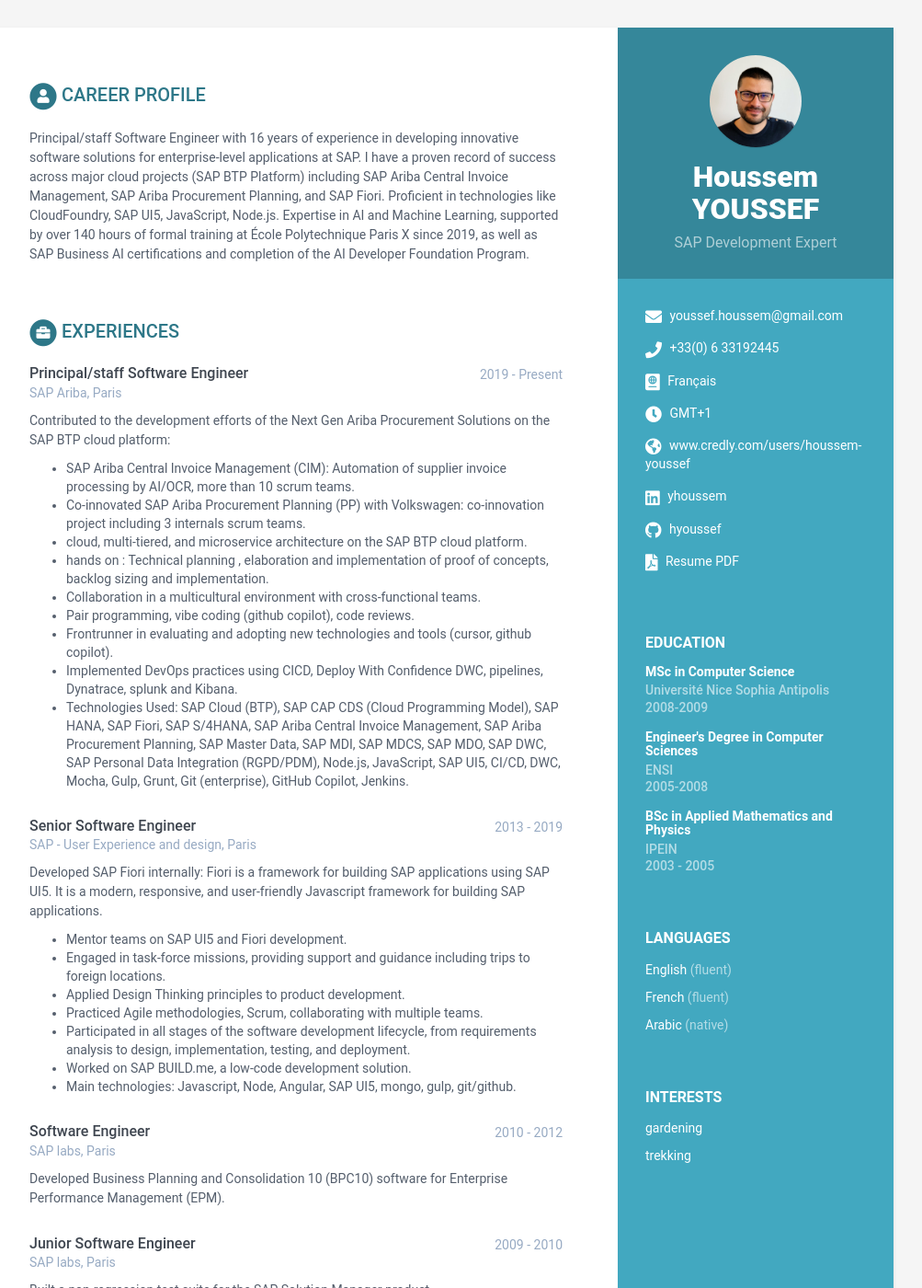
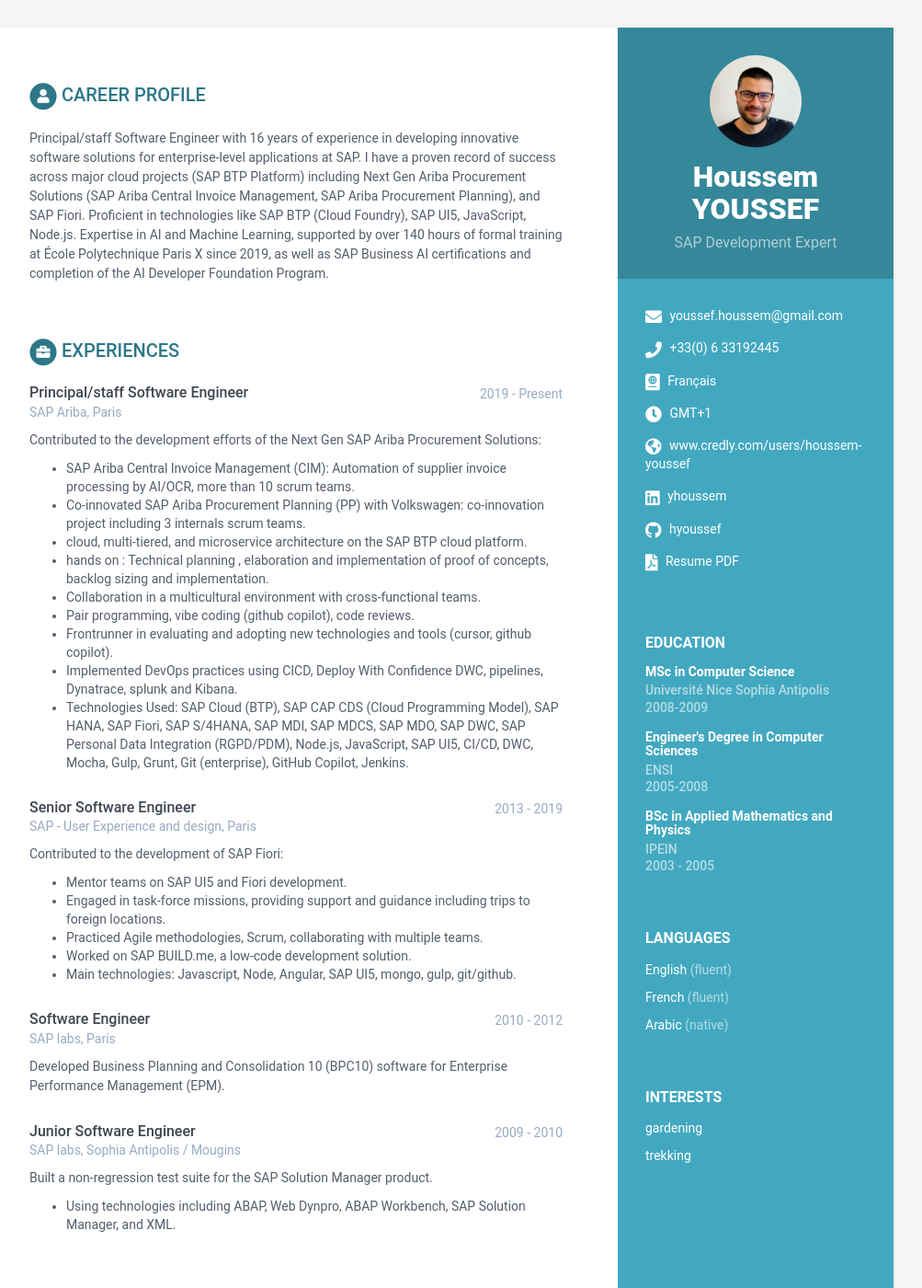
Before and after one commit to hyoussef/online-cv, a Jekyll site: the page built from index.html, in a window 1280 px wide and 1400 px high. Shown: the whole window at 92% size, without its empty margins (168-1171 px from the left). Built offline with Jekyll 4.4.1, drawn with Linux system fonts in a browser that asks for light colours; some of the changed text lies outside the part shown.

Commit message:
Refine career profile and experience sections to enhance clarity on project contributions, update company names, and improve descriptions of technologies and certifications.

```diff
--- a/_data/data.yml
+++ b/_data/data.yml
@@ -56,8 +56,8 @@ career-profile:
     title: Career Profile
     summary: |
 
-      Principal/staff Software Engineer with 16 years of experience in developing innovative software solutions for enterprise-level applications at SAP. I have a proven record of success across major cloud projects (SAP BTP Platform) including SAP Ariba Central Invoice Management, SAP Ariba Procurement Planning, and SAP Fiori.
-      Proficient in technologies like CloudFoundry, SAP UI5, JavaScript, Node.js.
+      Principal/staff Software Engineer with 16 years of experience in developing innovative software solutions for enterprise-level applications at SAP. I have a proven record of success across major cloud projects (SAP BTP Platform) including Next Gen Ariba Procurement Solutions (SAP Ariba Central Invoice Management, SAP Ariba Procurement Planning), and SAP Fiori.
+      Proficient in technologies like SAP BTP (Cloud Foundry), SAP UI5, JavaScript, Node.js.
       Expertise in AI and Machine Learning, supported by over 140 hours of formal training at École Polytechnique Paris X since 2019, as well as SAP Business AI certifications and completion of the AI Developer Foundation Program.
 
 education:
@@ -87,7 +87,7 @@ experiences:
         time: 2019 - Present
         company: SAP Ariba, Paris
         details: |
-          Contributed to the development efforts of the Next Gen Ariba Procurement Solutions on the SAP BTP cloud platform:
+          Contributed to the development efforts of the Next Gen SAP Ariba Procurement Solutions:
             - SAP Ariba Central Invoice Management (CIM): Automation of supplier invoice processing by AI/OCR, more than 10 scrum teams.
             - Co-innovated SAP Ariba Procurement Planning (PP) with Volkswagen: co-innovation project including 3 internals scrum teams.
             - cloud, multi-tiered, and microservice architecture on the SAP BTP cloud platform.
@@ -97,19 +97,16 @@ experiences:
             - Frontrunner in evaluating and adopting new technologies and tools (cursor, github copilot).
             - Implemented DevOps practices using CICD, Deploy With Confidence DWC, pipelines, Dynatrace, splunk and Kibana.
             - Technologies Used: SAP Cloud (BTP), SAP CAP CDS (Cloud Programming Model), SAP HANA, SAP
-                            Fiori, SAP S/4HANA, SAP Ariba Central Invoice Management, SAP Ariba Procurement Planning, SAP Master Data,
-                            SAP MDI, SAP MDCS, SAP MDO, SAP DWC, SAP Personal Data Integration (RGPD/PDM), Node.js, JavaScript, SAP UI5,
+                            Fiori, SAP S/4HANA, SAP MDI, SAP MDCS, SAP MDO, SAP DWC, SAP Personal Data Integration (RGPD/PDM), Node.js, JavaScript, SAP UI5,
                             CI/CD, DWC, Mocha, Gulp, Grunt, Git (enterprise), GitHub Copilot, Jenkins.
       - role: Senior Software Engineer
         time: 2013 - 2019
         company: SAP - User Experience and design, Paris
         details: |
-          Developed SAP Fiori internally: Fiori is a framework for building SAP applications using SAP UI5. It is a modern, responsive, and user-friendly Javascript framework for building SAP applications.
+          Contributed to the development of SAP Fiori:
             - Mentor teams on SAP UI5 and Fiori development.
             - Engaged in task-force missions, providing support and guidance including trips to foreign locations.
-            - Applied Design Thinking principles to product development.
             - Practiced Agile methodologies, Scrum, collaborating with multiple teams.
-            - Participated in all stages of the software development lifecycle, from requirements analysis to design, implementation, testing, and deployment.
             - Worked on SAP BUILD.me, a low-code development solution.
             - Main technologies: Javascript, Node, Angular, SAP UI5, mongo, gulp, git/github.
       - role: Software Engineer
@@ -119,7 +116,7 @@ experiences:
           Developed Business Planning and Consolidation 10 (BPC10) software for Enterprise Performance Management (EPM).
       - role: Junior Software Engineer
         time: 2009 - 2010
-        company: SAP labs, Paris
+        company: SAP labs, Sophia Antipolis / Mougins
         details: |
           Built a non-regression test suite for the SAP Solution Manager product.
             - Using technologies including ABAP, Web Dynpro, ABAP Workbench, SAP Solution Manager, and XML.
@@ -135,9 +132,8 @@ certifications:
           credentialname: SAP
           details: |
               - Successfully completed the AI Developer Foundation Program.
-              - Equipped with AI-first mindset and practical skills for developing AI use cases.
+              - Practical skills for developing AI use cases.
               - Skills validated: Artificial Intelligence, Generative AI Day-to-day Practice, Software Development Life Cycle.
-              - Program designed to upskill development teams in adopting AI technologies.
         - name: SAP Certified - Integration Developer
           start: 2024
           organization: SAP
@@ -150,17 +146,8 @@ certifications:
           organization: SAP
           credentialname: SAP Learning
           details: |
-              - Successfully completed the Learning Journey "Exploring SAP Business AI Portfolio".
               - Understands key components of SAP Business AI strategy including Joule, AI Foundation, and Generative AI Hub.
               - Knowledgeable about ethical AI principles core to SAP's AI strategy and development practices.
-              - Able to articulate and pitch the value of SAP Business AI to stakeholders.
-        - name: SAP Certified - Integration Developer
-          start: 2024
-          organization: SAP
-          credentialurl: www.credly.com/badges/c4c1139e-656a-4f8b-ba71-8b6f01fa7aa8/public_url
-          credentialname: Credly
-          details: |
-            Fundamental and core knowledge required of the SAP Integration Developer profile.
         - name: AI & Machine Learning Program
           start: 2019
           end: 2020
@@ -178,11 +165,7 @@ certifications:
           organization: SAP
           details: |
             The curriculum is a blended SAP learning program for Development Experts:
-              - Software Engineering
-              - Development Processes
-              - Architecture Basics
-              - Trends in Enterprise Software and SAP Technologies
-              - Influencing without Authority
+              - Software Engineering, Development Processes, Architecture Basics, Trends in Enterprise Software and SAP Technologies, Influencing without Authority.
 
 projects:
     title: Projects
@@ -190,16 +173,14 @@ projects:
     assignments:
       - title: SAP Ariba Central Invoice Management
         link: "#hook"
-        tagline: "SAP Ariba Central Invoice Management on SAP BTP provides a unified solution for receiving and managing supplier invoices, with connection to different backend systems. "
+        tagline: "SAP Ariba Central Invoice Management on SAP BTP provides a unified solution for receiving and managing supplier invoices leveraging AI/OCR capabilities, with connection to different backend systems. "
 
       - title: SAP Ariba Procurement Planning
         link: "#"
-        tagline: "SAP Ariba Procurement Planning is a cloud-based solution that was designed to help you plan your procurement activities with regard to the time schedule, as well as the investment planning of items based on a central bill of material. This product enables you to plan the sourcing of items from an early stage to ensure timely procurement before the manufacturing process starts."
-
+        tagline: "SAP Ariba Procurement Planning is a cloud-based solution that was designed to help you plan your procurement activities with regard to the time schedule, as well as the investment planning of items based on a central bill of material."
       - title: SAP Fiori
         link: "#"
-        tagline: "Fiori is the the new SAP Paradigm to transform the SAP User Experience. Participated to the launch of SAP Fiori. The initial release of Fiori included 25 apps for various business functions such as self-service tasks."
-
+        tagline: Fiori is the the new SAP Paradigm to transform the SAP User Experience. Participated to the launch of SAP Fiori. The initial release of Fiori included 25 apps for various business functions such as self-service tasks.
       - title: SAP BUILD.me
         link: "#"
         tagline: "Low-code templating tool for SAP Fiori apps. It allows users to create Fiori apps by dragging and dropping UI elements."
```
